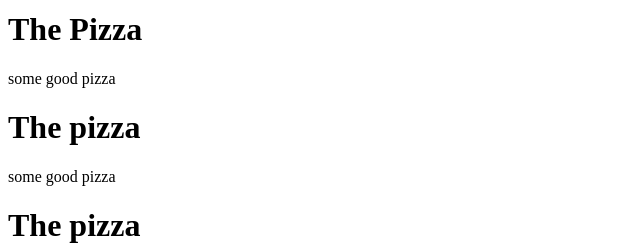
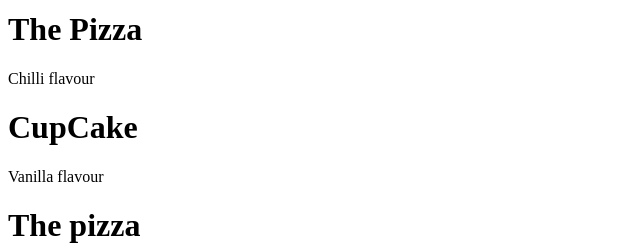
Before and after one commit to Manifest-Son/React-v9, a React (Vite) app: page / in a window 1280 px wide. Shown: the part 215-460 px from the top of the page, without its empty margins (0-640 px from the left). Built offline with nearby package versions, Linux system fonts and the light colour scheme.

Commit message:
This modifies the App.js

```diff
--- a/src/App.js
+++ b/src/App.js
@@ -18,11 +18,11 @@ const App = () => {
     }),
     React.createElement(Pizza, {
       name: "The Pizza",
-      description: "some good pizza",
+      description: "Chilli flavour",
     }),
     React.createElement(Pizza, {
-      name: "The pizza",
-      description: "some good pizza",
+      name: "CupCake",
+      description: "Vanilla flavour",
     }),
     React.createElement(Pizza, {
       name: "The pizza",
```
